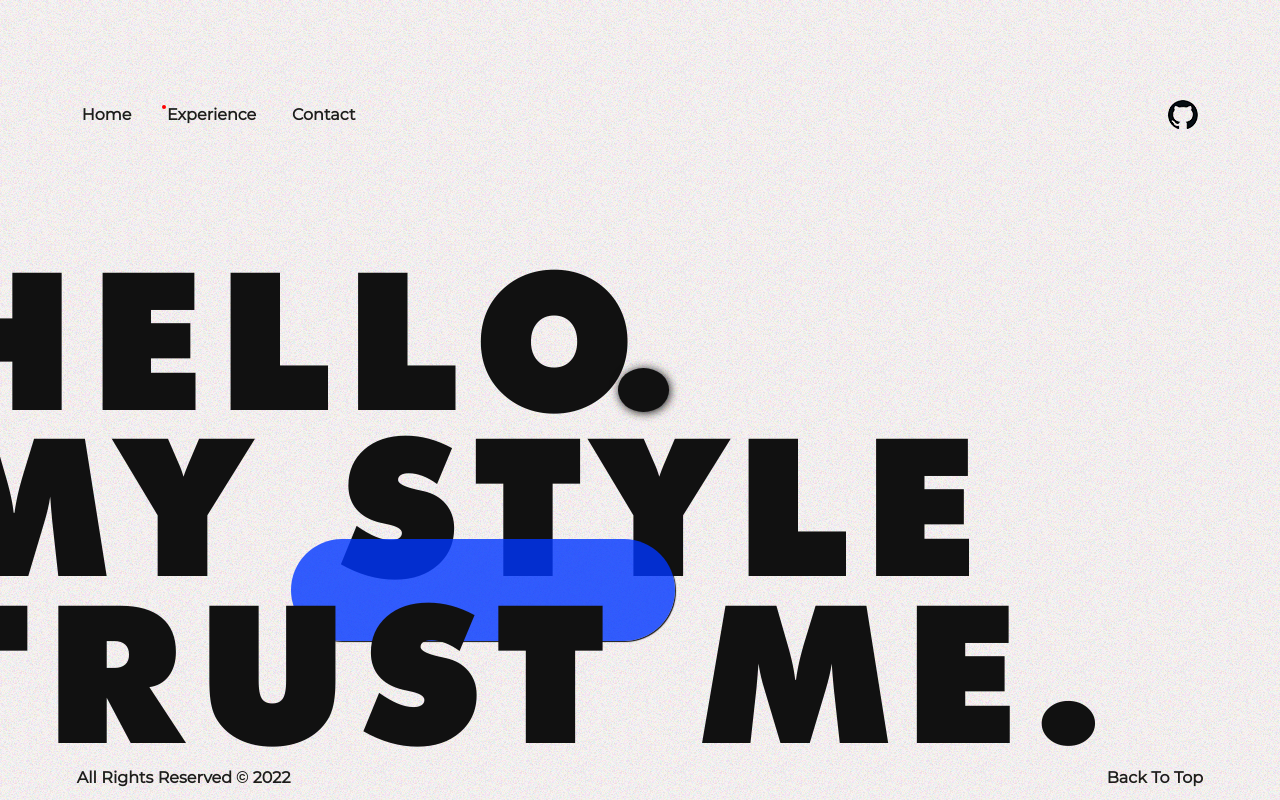
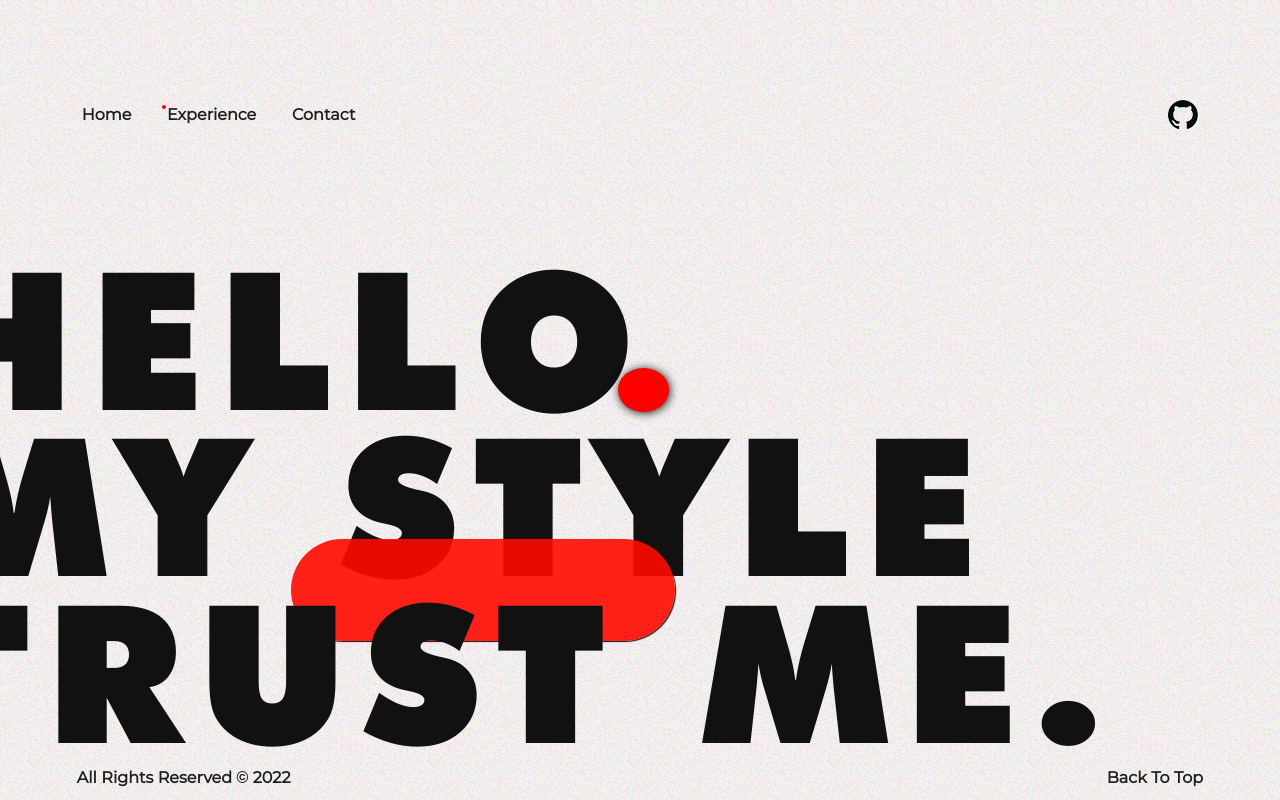
Before and after one commit to mkit-5ain/Vue-folio, a Vue app in the folder frontend/: page /experience in a window 1280 px wide. Shown: the top 800 px of the page. Built offline with nearby package versions, Linux system fonts and the light colour scheme; the HTML template or start-up script is replaced by a standard one.

Commit message:
[update] 텍스트 컬러 수정

```diff
--- a/frontend/src/components/Prologue.vue
+++ b/frontend/src/components/Prologue.vue
@@ -58,7 +58,7 @@
                 width: 4vw;
                 height: 3.4vw;
                 border-radius: 100%;
-                background: #111;
+                background: #f00;
                 transition: 1s cubic-bezier(0.32, 0.18, 0.26, 0.84);
                 opacity: 0;
                 box-shadow: 1px 1px 10px 0px #151414;
@@ -75,7 +75,7 @@
                 width: 30vw;
                 height: 8vw;
                 border-radius: 100px;
-                background: rgb(0, 54, 255, 0.8);
+                background: #ff0a01e6;
                 box-shadow: 1px 1px 1px 0px #151414;
                 transition: 1s ease-in-out;
                 opacity: 0;
```
